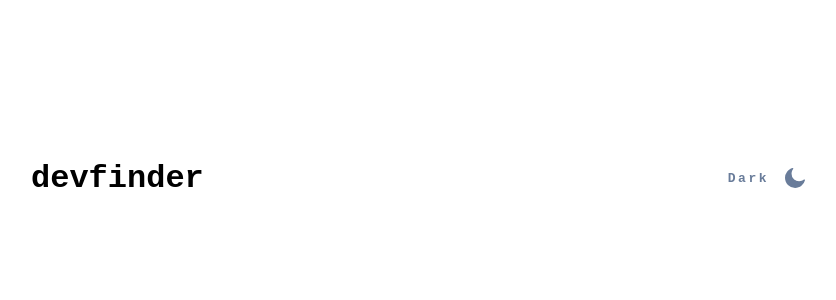
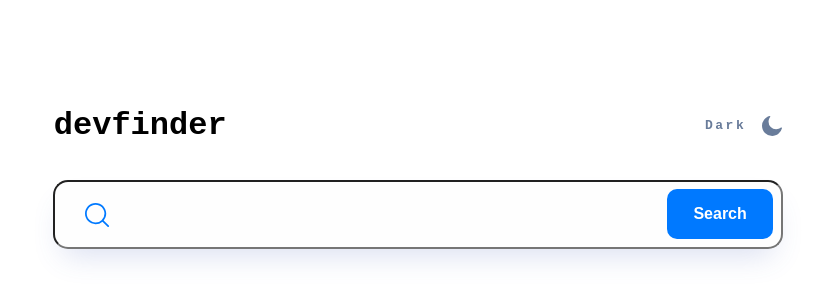
Before and after one commit to LevaniMesxia23/github-user-react, a React (Vite) app: page / in a window 1280 px wide. Shown: the part 222-522 px from the top of the page, without its empty margins (222-1058 px from the left). Built offline with nearby package versions, Linux system fonts and the light colour scheme.

Commit message:
created Input component

```diff
--- a/src/App.jsx
+++ b/src/App.jsx
@@ -2,6 +2,7 @@ import { useState } from "react";
 import LightToggle from "./components/LightToggle";
 import styled from "styled-components";
 import { GlobalStyle } from "./styles/GlobalStyles";
+import Input from "./components/Input";
 
 function App() {
   return (
@@ -10,6 +11,7 @@ function App() {
       <Header>
         <LightToggle />
       </Header>
+      <Input />
     </>
   );
 }
--- /dev/null
+++ b/src/components/Input.jsx
@@ -0,0 +1,60 @@
+import React from "react";
+import styled from "styled-components";
+import Search from "../../public/images/icon-search.svg";
+
+export default function Input() {
+  return (
+    <Container>
+      <img src={Search} alt="" />
+      <input type="text" />
+      <button>Search</button>
+    </Container>
+  );
+}
+
+const Container = styled.div`
+  position: relative;
+  display: flex;
+  align-items: center;
+  justify-content: center;
+  margin-top: 2.25rem;
+
+  img {
+    position: absolute;
+    top: 1.41rem;
+    left: 2rem;
+  }
+
+  input {
+    width: 45.625rem;
+    height: 4.3125rem;
+    flex-shrink: 0;
+    border-radius: 0.9375rem;
+    background: #fefefe;
+    box-shadow: 0px 16px 30px -10px rgba(70, 96, 187, 0.2);
+
+    color: #4b6a9b;
+    font-size: 1.125rem;
+    font-style: normal;
+    font-weight: 400;
+    line-height: 1.5625rem;
+  }
+
+  button {
+    position: absolute;
+    right: 0.62rem;
+    top: 0.59rem;
+    width: 6.625rem;
+    height: 3.125rem;
+    flex-shrink: 0;
+    border-radius: 0.625rem;
+    background: #0079ff;
+    border: none;
+
+    color: #fff;
+    font-size: 1rem;
+    font-style: normal;
+    font-weight: 700;
+    line-height: normal;
+  }
+`;
--- a/src/components/LightToggle.jsx
+++ b/src/components/LightToggle.jsx
@@ -18,7 +18,7 @@ const Header = styled.div`
   display: flex;
   justify-content: space-between;
   align-items: center;
-  gap: 32.75rem;
+  gap: 29.9rem;
 
   div {
     display: flex;
```
